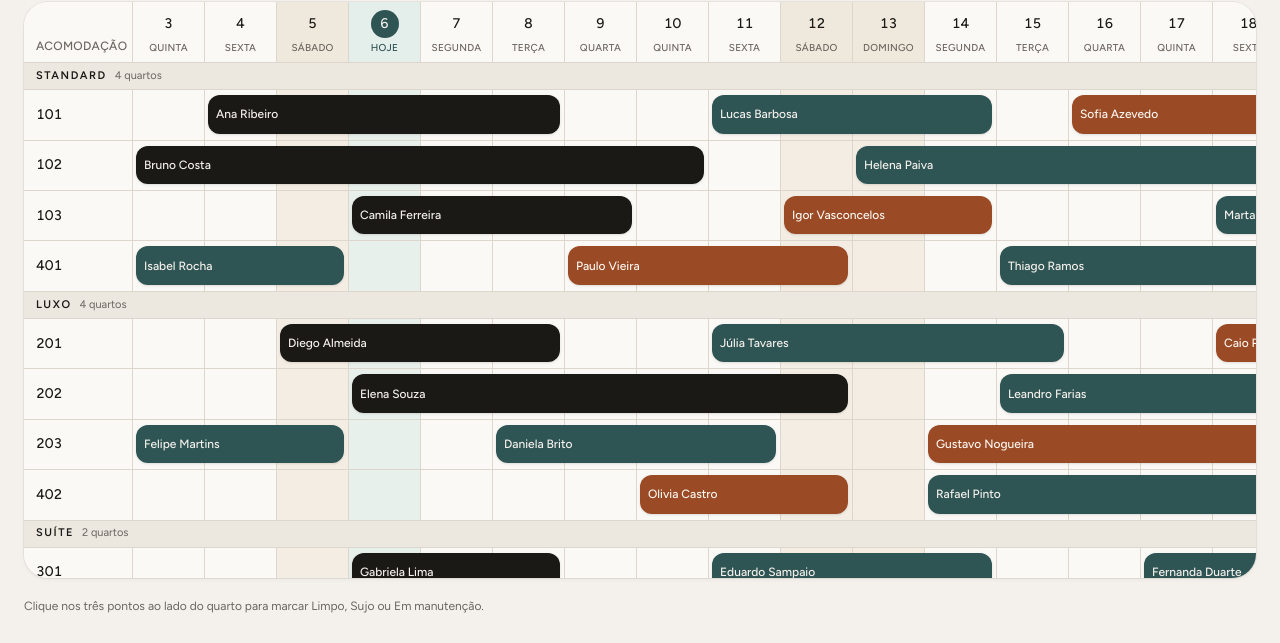
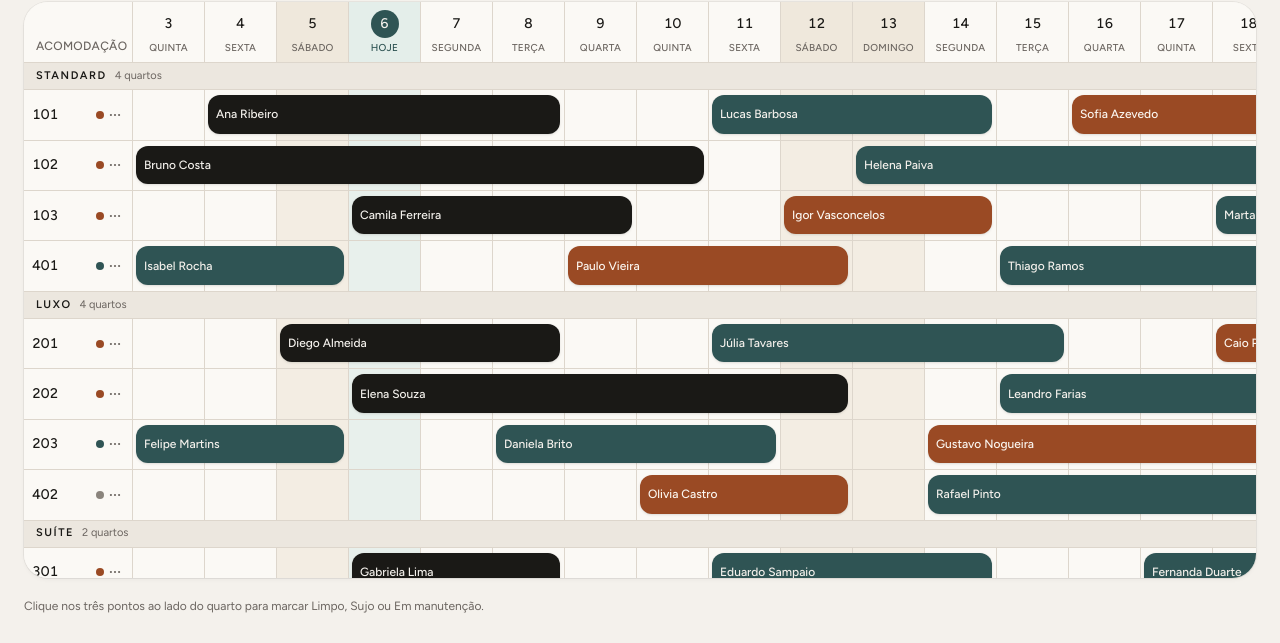
Before and after one commit to Rafaelmxz/pms-hotel, a React (Vite) app: page / in a window 1280 px wide. Both pictures are taken after a click on the button "Mapa de Reservas". Shown: the part 271-914 px from the top of the page. Built offline with nearby package versions, Linux system fonts and the light colour scheme.

Commit message:
feat: indicador e menu de governança na coluna do quarto

```diff
--- a/src/features/reservations/Timeline.tsx
+++ b/src/features/reservations/Timeline.tsx
@@ -12,6 +12,8 @@ import {
   type RoomType,
 } from "@/mocks/hotelData";
 import { cn } from "@/lib/utils";
+import { HousekeepingMenu } from "@/features/rooms/HousekeepingMenu";
+import type { RoomState } from "@/features/rooms/roomStore";
 import { STATUS_BAR, STATUS_LABEL } from "./status";
 
 const VISIBLE_DAYS = 21;
@@ -127,11 +129,18 @@ const ReservationBar = memo(function ReservationBar({
 
 function TimelineInner({
   start,
+  rooms: liveRooms,
   onSelect,
 }: {
   start: Date;
+  rooms: RoomState[];
   onSelect: (reservation: Reservation) => void;
 }) {
+  const roomById = useMemo(() => {
+    const map = new Map(liveRooms.map((room) => [room.id, room]));
+    return map;
+  }, [liveRooms]);
+
   const startMs = start.getTime();
 
   const days = useMemo(
@@ -203,12 +212,13 @@ function TimelineInner({
             return (
               <div key={row.room.id} className="contents">
                 <div
-                  className="sticky left-0 z-20 flex flex-col justify-center border-t border-border bg-card px-3"
+                  className="sticky left-0 z-20 flex items-center justify-between gap-1 overflow-visible border-t border-border bg-card px-2"
                   style={{ gridColumn: 1, gridRow }}
                 >
                   <span className="text-sm font-medium tabular-nums whitespace-nowrap">
                     {row.room.number}
                   </span>
+                  <HousekeepingMenu room={roomById.get(row.room.id) ?? { ...row.room, housekeepingStatus: "limpo" }} />
                 </div>
                 {days.map((day, dayIndex) => (
                   <div
```
